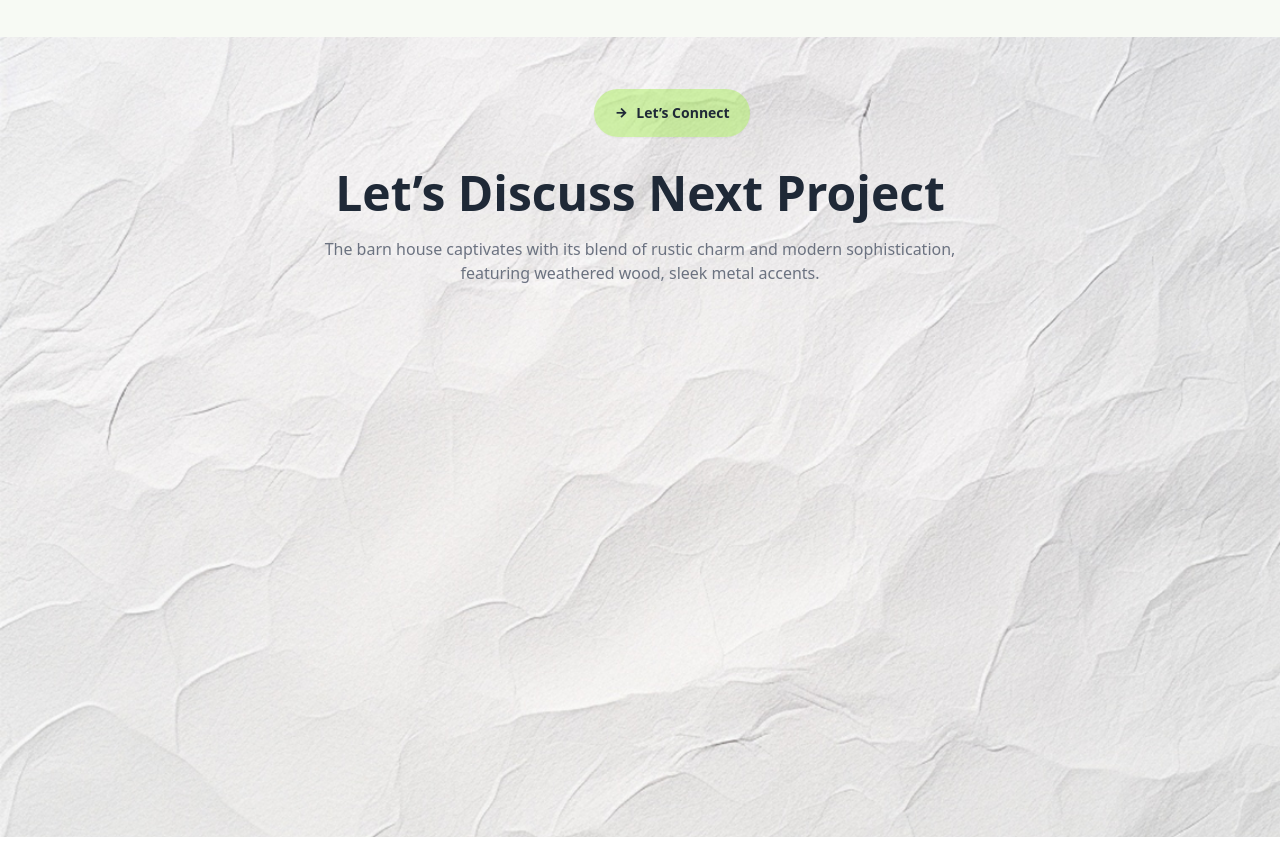
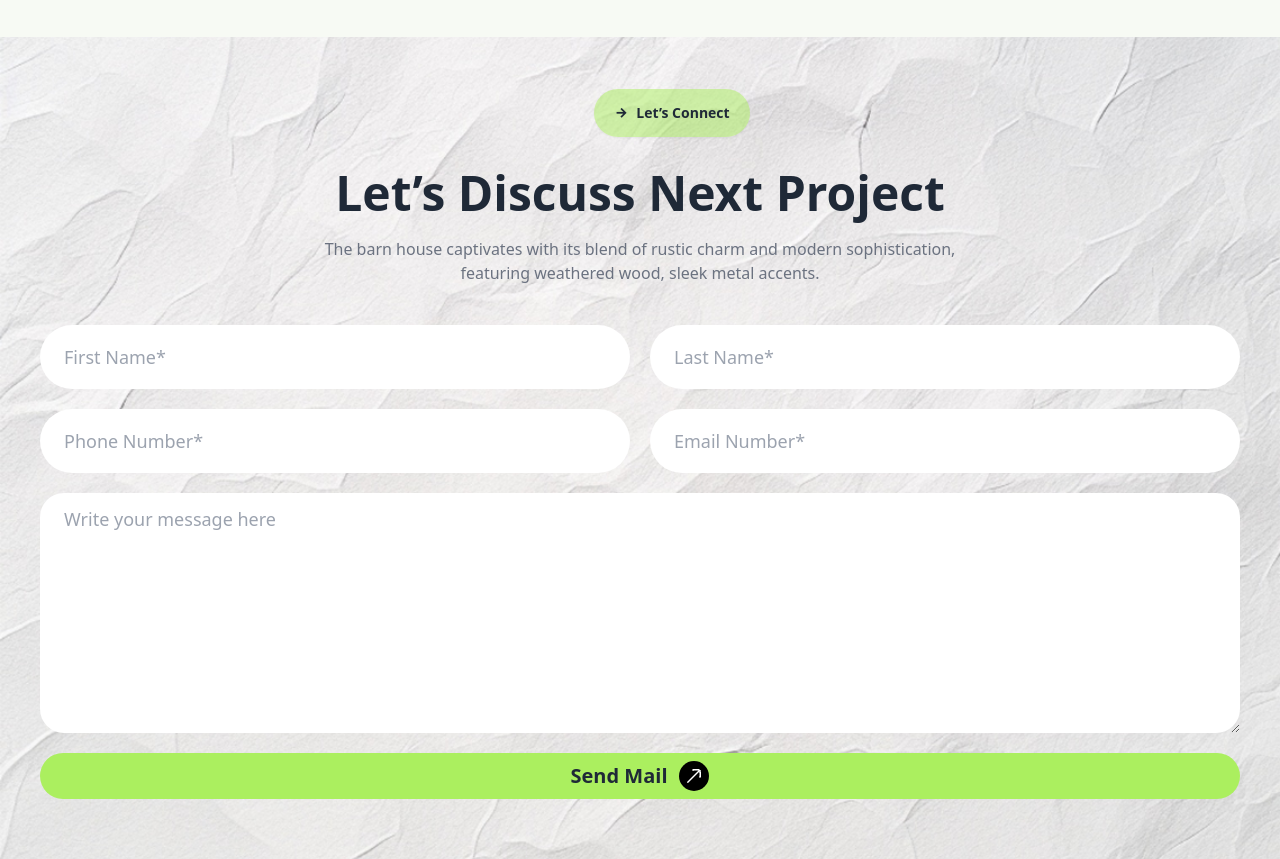
Before and after one commit to himu004/rinterio-a-three, a plain HTML site: page index.html in a window 1280 px wide. Shown: the part 3053-3912 px from the top of the page. Before the commit the page ends 3890 px from the top, so only its background shows below. Drawn offline with nearby package versions, Linux system fonts and the light colour scheme.

Commit message:
Lets Discuss Section Completed

```diff
--- a/index.html
+++ b/index.html
@@ -248,19 +248,35 @@
             </section>
 
             <!-- Lets Discuss -->
-             <section class="bg-[url('./assets/bg.jpg')] bg-cover bg-center h-screen">
+             <section class="bg-[url('./assets/bg.jpg')] bg-cover bg-center">
                 <div class="container mx-auto">
                      <!-- Text Content -->
                     <div class="text-center space-y-5 pt-10">
-                        <button class="btn bg-[#acef5f81] rounded-full md:px-5 md:ml-16 my-3 border-none">
+                        <button class="btn bg-[#acef5f81] rounded-full md:px-5 md:ml-16 my-3 border-none font-bold">
                             <i class="ri-arrow-right-line"></i>
                             Let’s Connect
                         </button>
-                        <h3 class="md:text-5xl text-3xl font-extrabold">Let’s Discuss Next Project</h3>
-                        <p class="md:w-1/2 md:mx-auto mx-3 text-gray-500" >
+                        <h3 class="md:text-5xl text-4xl font-extrabold">Let’s Discuss Next Project</h3>
+                        <p class="md:w-1/2 md:mx-auto mx-4 text-gray-500" >
                             The barn house captivates with its blend of rustic charm and modern sophistication, featuring weathered wood, sleek metal accents.
                         </p>
                     </div>
+                    <!-- Input Area -->
+                     <div class="pb-5">
+                         <div class="md:grid grid-cols-2 gap-5 m-5 p-5 md:space-y-0 space-y-5">
+                            <input type="text" placeholder="First Name*" class="input input-bordered w-full input-lg rounded-full border-none" />
+                            <input type="text" placeholder="Last Name*" class="input input-bordered w-full input-lg rounded-full border-none" />
+                            <input type="text" placeholder="Phone Number*" class="input input-bordered w-full input-lg rounded-full border-none" />
+                            <input type="text" placeholder="Email Number*" class="input input-bordered w-full input-lg rounded-full border-none" />
+                            <textarea class="textarea textarea-bordered w-full h-[15rem] rounded-3xl border-none col-span-2 input-lg" placeholder="Write your message here"></textarea>
+                            <button class="w-full flex justify-center items-center gap-3 bg-[#ABEF5F] py-2 rounded-full font-bold col-span-2 text-xl">
+                                Send Mail
+                                <div class="bg-black p-2 rounded-full">
+                                    <img src="./assets/arrow-white.png" alt="">
+                                </div>
+                            </button>
+                         </div>
+                     </div>
                 </div>
              </section>
     </main>
```
